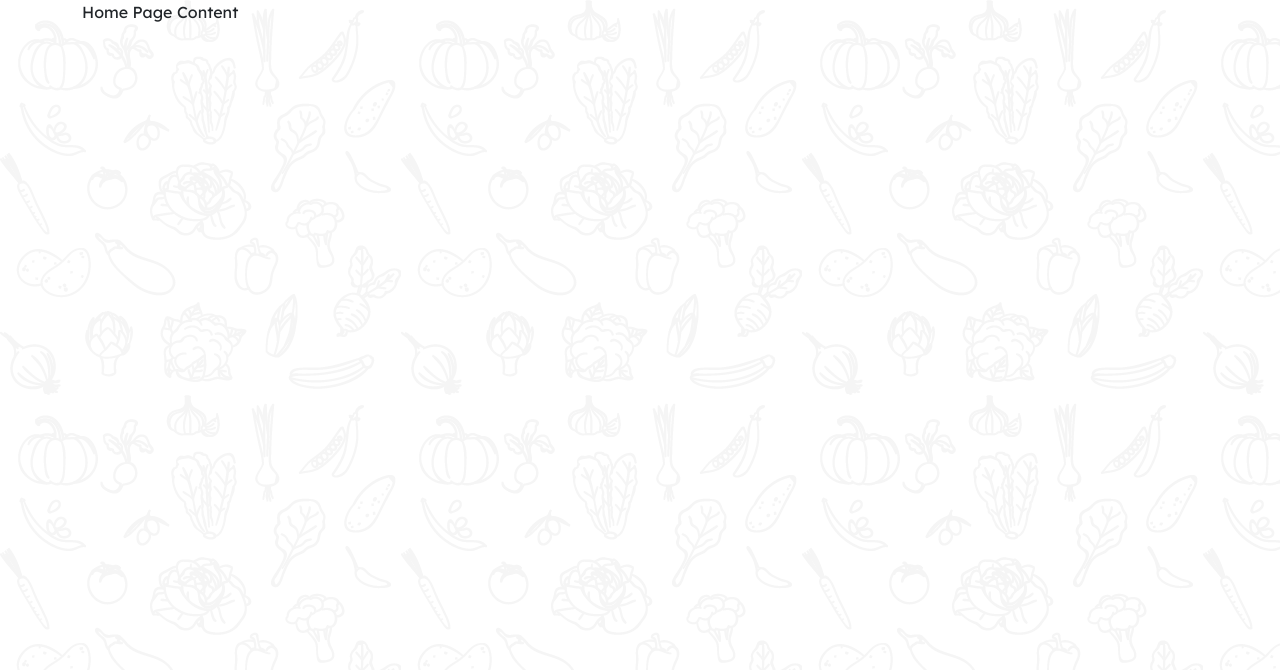
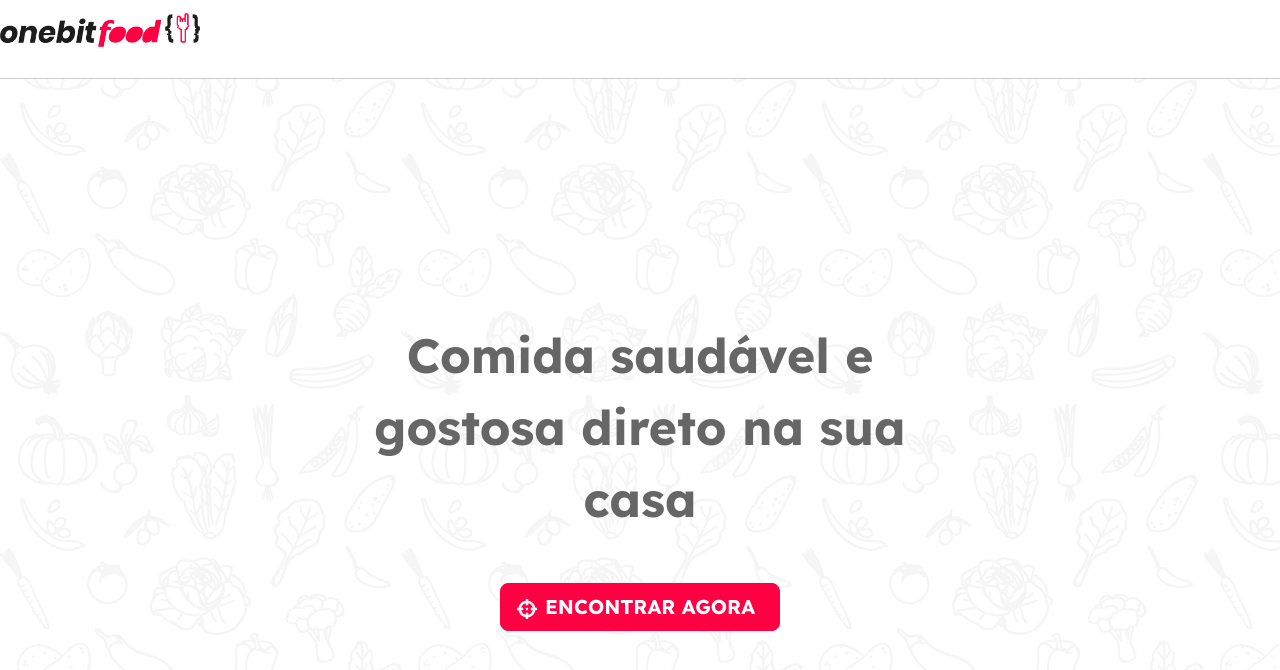
Before and after one commit to millamk/onebitfood-client, a Next.js app: page / in a window 1280 px wide. Shown: the top 670 px of the page. Built offline with nearby package versions, Linux system fonts and the light colour scheme.

Commit message:
Creating Home

```diff
--- /dev/null
+++ b/components/Header/index.js
@@ -0,0 +1,27 @@
+import React from 'react';
+
+import { Navbar } from 'react-bootstrap';
+import Image from 'next/image';
+import Link from 'next/link';
+
+const Header = () => {
+  return (
+    <Navbar bg="white" expand="lg" className="border-bottom border-custom-gray">
+      <Navbar.Brand>
+        <Link href="/restaurants">
+          <a>
+            <Image
+              src="/logo.png"
+              alt="OneBitFood"
+              width={200}
+              height={44}
+              className="clickable_effect"
+              />
+          </a>
+      </Link>
+    </Navbar.Brand>
+  </Navbar>
+  )
+}
+
+export default Header;
--- a/pages/_app.js
+++ b/pages/_app.js
@@ -1,5 +1,7 @@
 import Head from 'next/head';
 import '../styles/globals.scss';
+import Header from "../components/Header";
+import Container from 'react-bootstrap/Container';
 
 export default function MyApp({ Component, pageProps }) {
   return(
@@ -9,9 +11,12 @@ export default function MyApp({ Component, pageProps }) {
         <link rel="icon" href="/favicon.ico" />
       </Head>
 
-    <main>
-      <Component {...pageProps} />
-    </main>
-  </>
+      <main>
+        <Header />
+        <Container className="mt-5">
+          <Component {...pageProps} />
+        </Container>
+      </main>
+    </>
   )
 }
--- a/pages/index.js
+++ b/pages/index.js
@@ -1,11 +1,21 @@
-import Container from 'react-bootstrap/Container';
+import { Row, Col, Button } from 'react-bootstrap';
+import Link from 'next/link';
+import { FaCrosshairs } from 'react-icons/fa';
 
 export default function Home() {
   return (
-    <>
-      <Container>
-        Home Page Content
-      </Container>
-    </>
+    <Row className="mt-8 justify-content-center">
+      <Col md={7} xs={12} className="text-center">
+        <h1 className='fw-bolder text-custom-gray-darker mb-5 lh-base display-5'>
+          Comida saudável e gostosa direto na sua casa
+        </h1>
+        <Link href='/restaurants'>
+          <Button variant='custom-red' size='lg' className='text-white'>
+            <FaCrosshairs/>
+            <span className='px-2 fw-bolder'>ENCONTRAR AGORA</span>
+          </Button>
+        </Link>
+      </Col>
+    </Row>
   )
 }
--- a/styles/globals.scss
+++ b/styles/globals.scss
@@ -1,5 +1,4 @@
 @import "colors.scss";
-@import "~bootstrap/scss/bootstrap";
 @import url('https://fonts.googleapis.com/css2?family=Lexend:wght@300;400;500;600;700&display=swap');
 
 $theme-colors: (
@@ -26,6 +25,8 @@ $spacers: (
 
 $font-weight-bold: 600;
 
+@import "~bootstrap/scss/bootstrap";
+
 html, body {
   margin: 0px;
   padding: 0px;
```
Also changed, not shown: components/Typewriter/index.js (added, +8 -0 lines), public/favicon.ico.png (deleted), 1 other file (tests, documents, lock files or other folders).
